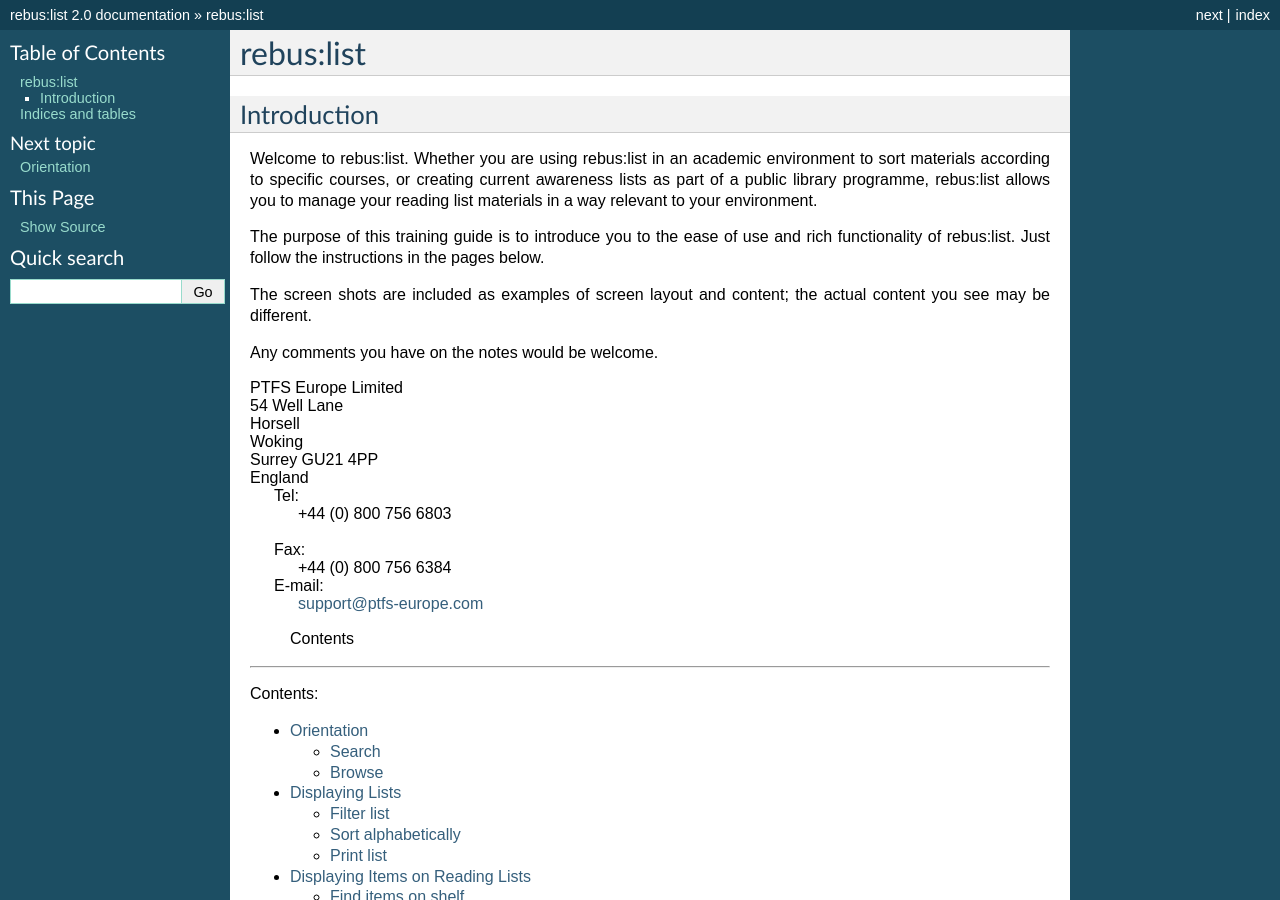
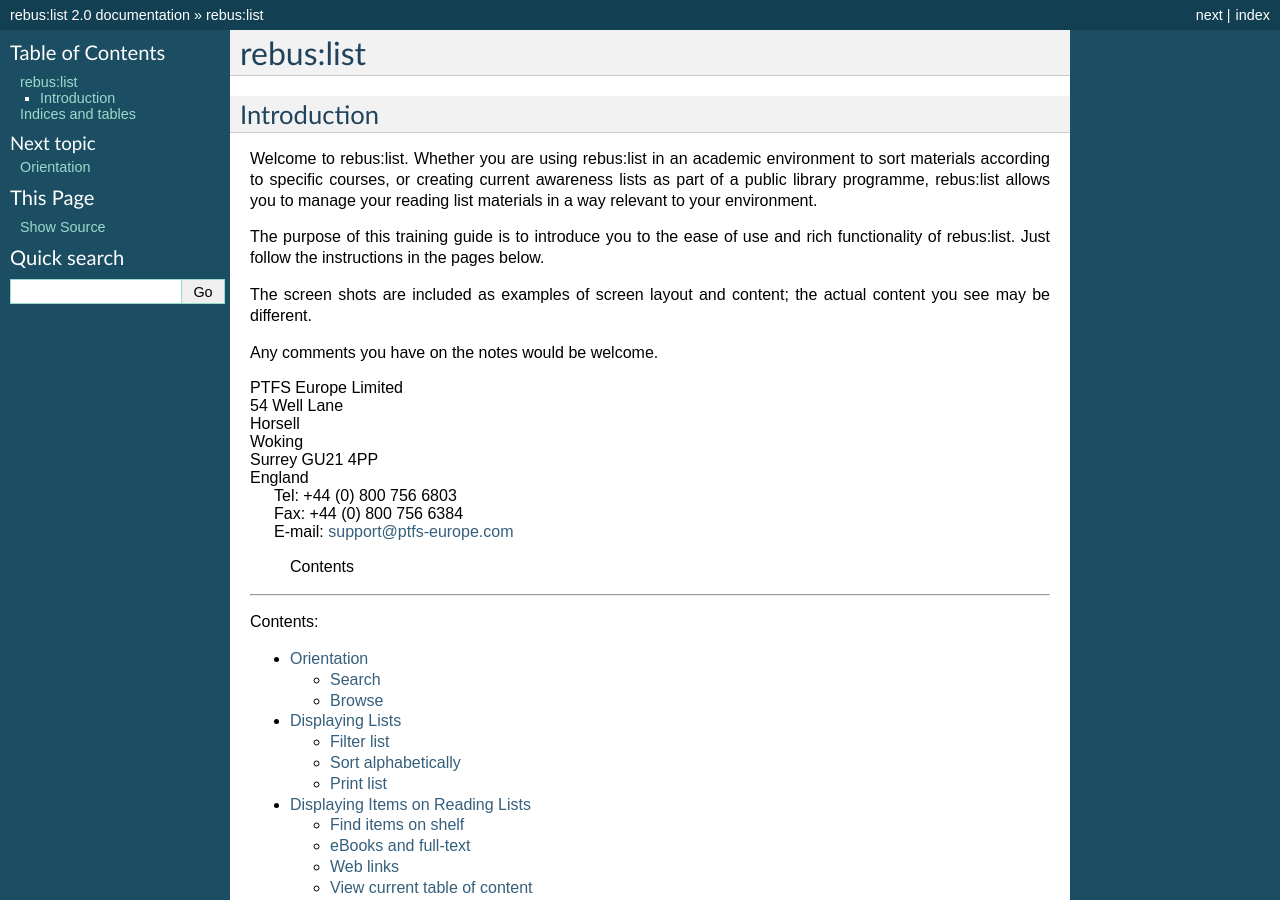
Before and after one commit to AndrewIsh/rebus-docs, a Sphinx documentation site: the page built from docs/index.rst, in a window 1280 px wide and 900 px high. Built offline with Sphinx 7.4.7, drawn with Linux system fonts in a browser that asks for light colours.

Commit message:
Address Fix

```diff
--- a/docs/index.rst
+++ b/docs/index.rst
@@ -25,13 +25,9 @@ Any comments you have on the notes would be welcome.
 | Woking
 | Surrey GU21 4PP
 | England
-|  Tel:
-|    +44 (0) 800 756 6803
-|
-|  Fax:
-|    +44 (0) 800 756 6384
-|  E-mail:
-|    support@ptfs-europe.com
+|  Tel: +44 (0) 800 756 6803
+|  Fax: +44 (0) 800 756 6384
+|  E-mail: support@ptfs-europe.com
 
  Contents
 ^^^^^^^^
```
